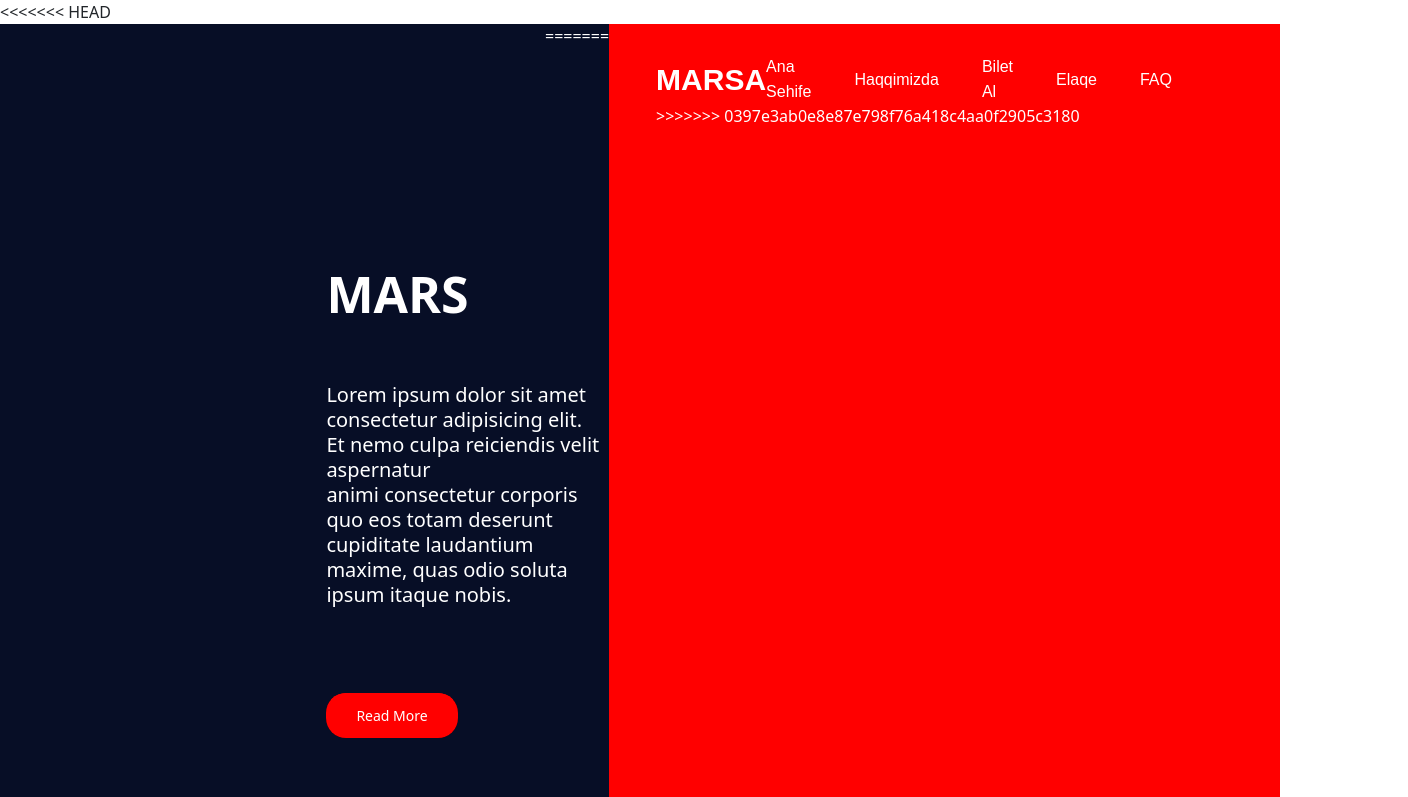
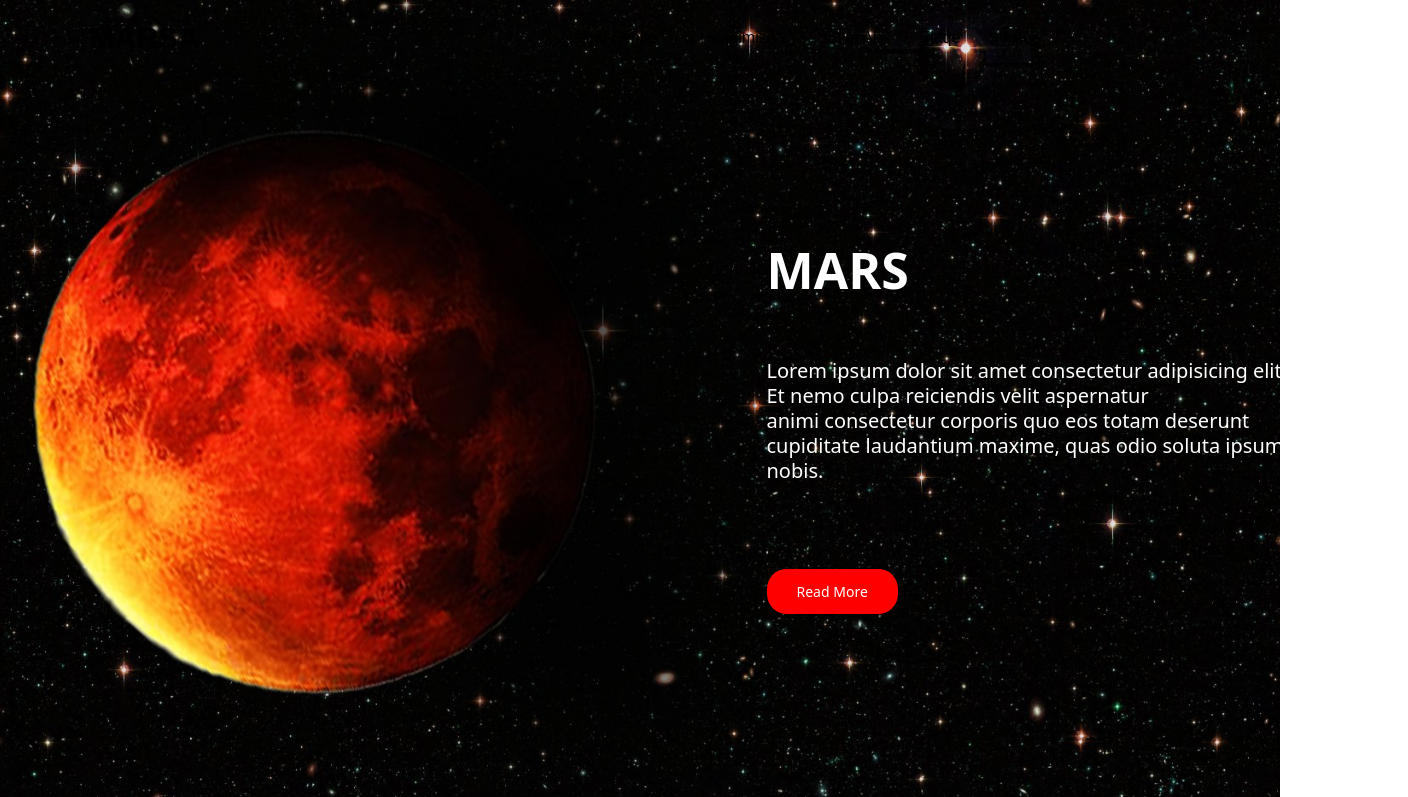
Before and after one commit to Wuthealll/Marsa-Project, a plain HTML site: page index.html in a window 1280 px wide. Shown: the top 797 px of the page, 1408 px wide, since content can reach past the window. Drawn offline with Linux system fonts and the light colour scheme; a web font is replaced by a local one.

Commit message:
error fixed

```diff
--- a/css/_header.scss
+++ b/css/_header.scss
@@ -1,13 +1,14 @@
 #header{
     width: 100%;
-    padding: 30px 0;
-    background-color: rgb(255, 0, 0);
+    padding: 15px 0;
+    position: absolute;
+    z-index: 10;
     .logo{
         a{
             font-size: 30px;
             font-family: Arial, Helvetica, sans-serif;
             font-weight: bold;
-            color: white;
+            color: rgb(0, 0, 0);
         }
     }
 
@@ -21,7 +22,7 @@
                     padding-right: 18px;
                     font-size: 16px;
                     font-family: Arial, Helvetica, sans-serif;
-                    color: white;
+                    color: rgb(0, 0, 0);
                     transition: 0.2s ease-in;
 
                     &:hover{
--- a/css/_main.scss
+++ b/css/_main.scss
@@ -1,12 +1,14 @@
+#enterance{
+    width: 100%;
+    position: relative;
     .boxes {
         width: 100%;
+        height: 100vh;
+        color: white;
         display: flex;
-    background-color: #070e26;
-    color: white;
-    background-image: url(../photo/photo_5359800293132452049_w.jpg);
-    background-repeat: no-repeat;
+        background:url(/photo/photo_5359800293132452049_w.jpg);
         background-size: cover;
-    background-position: center;
+        background-position: center center;
 
         .left-box {
             width: 50%;
@@ -99,6 +101,7 @@
                         width: 100%;
                         position: relative;
                         z-index: 1;
+                    }
                 }
             }
         }
--- a/index.html
+++ b/index.html
@@ -12,24 +12,6 @@
 </head>
 
 <body>
-<<<<<<< HEAD
-    <section id="enterance">
-        <div class="boxes">
-            <div class="left-box">
-                <!-- <img src="photo/photo_5359800293132452049_w.jpg" alt=""
-                    class="img-box"> -->
-            </div>
-            <div class="right-box">
-                <div class="description-box">
-                    <h1 class="txt">MARS</h1>
-                    <p>Lorem ipsum dolor sit amet consectetur adipisicing elit. <br> Et nemo culpa reiciendis velit
-                        aspernatur <br> animi consectetur corporis quo eos totam deserunt <br> cupiditate laudantium
-                        maxime, quas odio soluta ipsum itaque nobis.</p>
-                    <a href="#"><span>Read More</span></a>
-                </div>
-
-            </div>
-=======
     <header id="header">
         <div class="custom-width">
             <div class="d-flex justify-content-between align-items-center">
@@ -47,12 +29,28 @@
                     <div class="auth-menu"></div>
                 </div>
             </div>
->>>>>>> 0397e3ab0e8e87e798f76a418c4aa0f2905c3180
+        </div>
+    </header>
+
+    <!-- ----------------------------------------1st section end---------- -->
+    <section id="enterance">
+        <div class="boxes">
+            <div class="left-box">
+                <!-- <img src="photo/photo_5359800293132452049_w.jpg" alt=""
+                    class="img-box"> -->
+            </div>
+            <div class="right-box">
+                <div class="description-box">
+                    <h1 class="txt">MARS</h1>
+                    <p>Lorem ipsum dolor sit amet consectetur adipisicing elit. <br> Et nemo culpa reiciendis velit
+                        aspernatur <br> animi consectetur corporis quo eos totam deserunt <br> cupiditate laudantium
+                        maxime, quas odio soluta ipsum itaque nobis.</p>
+                    <a href="#"><span>Read More</span></a>
+                </div>
+
+            </div>
         </div>
     </section>
-
-    <!-- ----------------------------------------1st section end---------- -->
-
     <!-- ---------------------------------------------2nd section start---------------- -->
 
     <section id="section2">
```
Also changed, not shown: css/style.css, photo/photo_5359800293132452049_w.jpg (added), 1 other file. Lines whose indentation alone changed are shown as unchanged.
